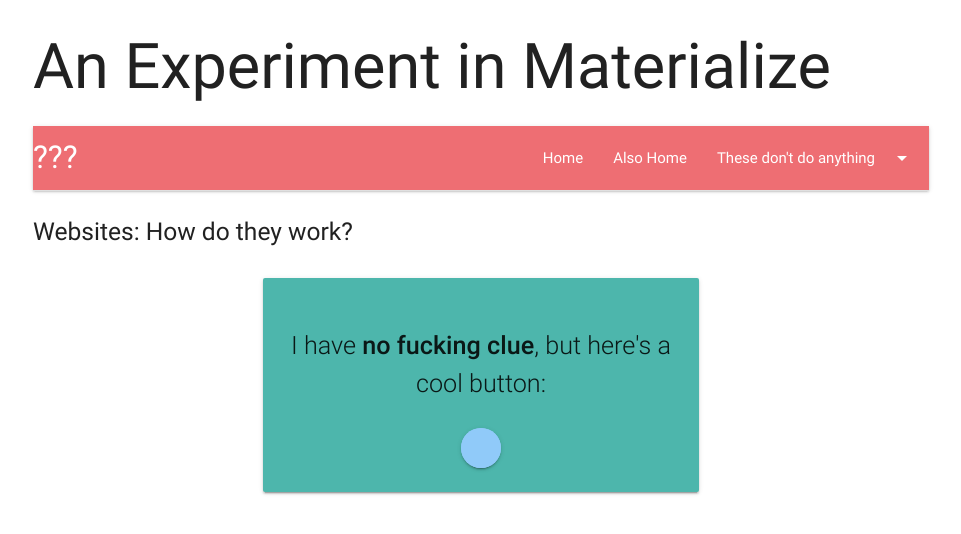
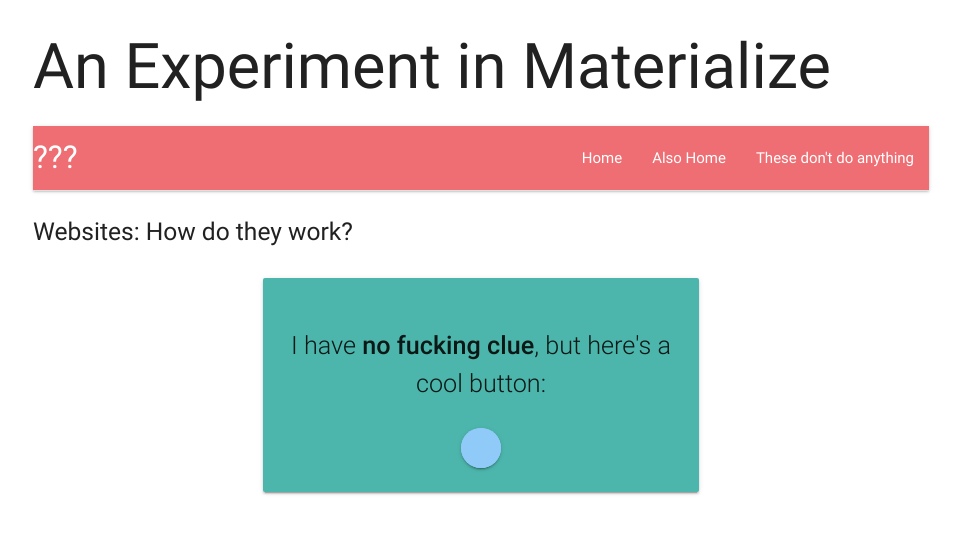
Before and after one commit to Auxiliatrix/EventDataInteractiveTimeline, a plain HTML site: page index.html in a window 1280 px wide. Shown: the whole page, without its empty margins (159-1120 px from the left). Drawn offline with nearby package versions, Linux system fonts and the light colour scheme.

Commit message:
Update index.html

```diff
--- a/index.html
+++ b/index.html
@@ -37,7 +37,7 @@
              <li><a href="index.html">Home</a></li>
              <li><a href="index.html">Also Home</a></li>
              <!-- Dropdown Trigger -->
-             <li><a class="dropdown-button" href="#!" data-activates="dropdown1">These don't do anything<i class="material-icons right">arrow_drop_down</i></a></li>
+             <li><a class="dropdown-button" href="#!" data-activates="dropdown1">These don't do anything</a></li>
            </ul>
          </div>
        </nav>
```
